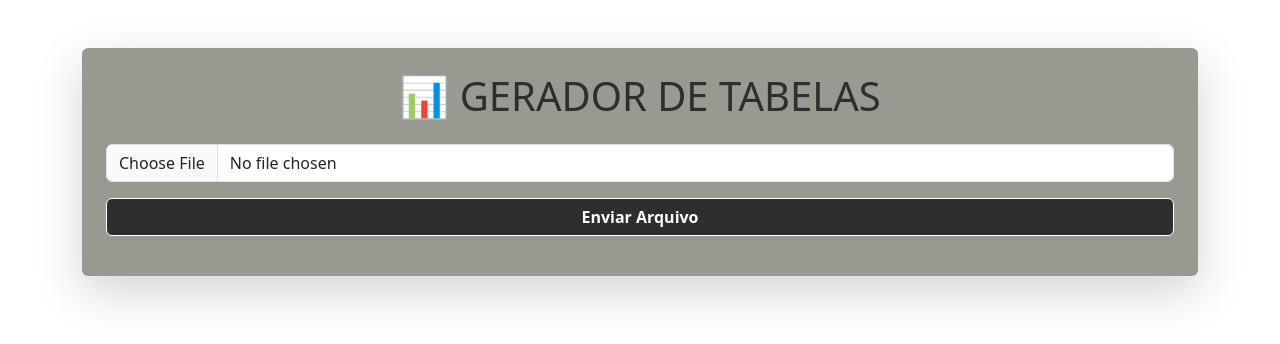
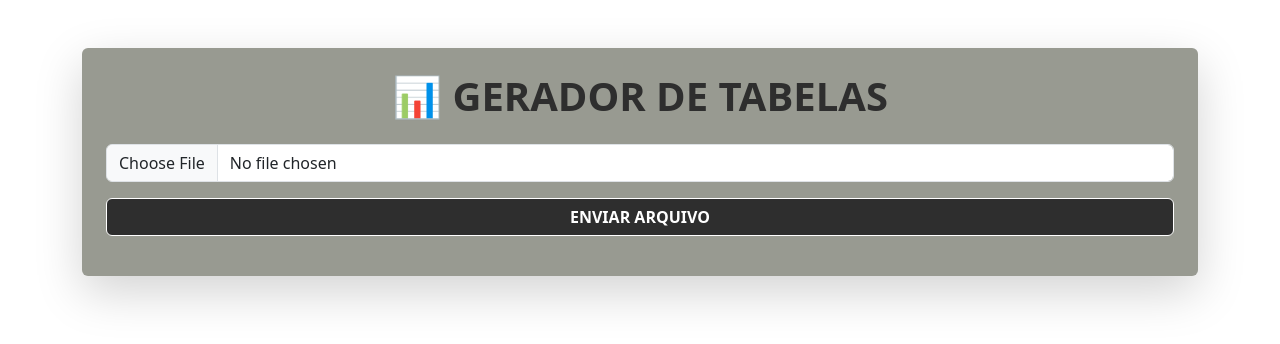
Before and after one commit to Richardalmeida21/G.E-Frontend, a React (Create React App) app: page / in a window 1280 px wide. Shown: the top 344 px of the page. Built offline with nearby package versions, Linux system fonts and the light colour scheme.

Commit message:
Update App.js

```diff
--- a/src/App.js
+++ b/src/App.js
@@ -49,7 +49,7 @@ const App = () => {
   return (
     <div className="container mt-5 text-center">
       <div className="card p-4 shadow-lg border-0" style={{ backgroundColor: "#989a91" }}>
-        <h1 className="mb-4" style={{ color: "#2e2e2e" }}>📊 GERADOR DE TABELAS</h1>
+        <h1 className="mb-4 fw-bold" style={{ color: "#2e2e2e" }}>📊 GERADOR DE TABELAS</h1>
         <input
           type="file"
           className="form-control mb-3"
@@ -57,7 +57,7 @@ const App = () => {
           accept=".csv"
         />
         <button
-          className="btn btn-primary w-100 fw-bolder mb-3"
+          className="btn btn-primary w-100 text-uppercase fw-bold mb-3"
           style={{ backgroundColor: "#2e2e2e", borderColor: "#ffffff" }}
           onClick={handleUpload}
         >
```
